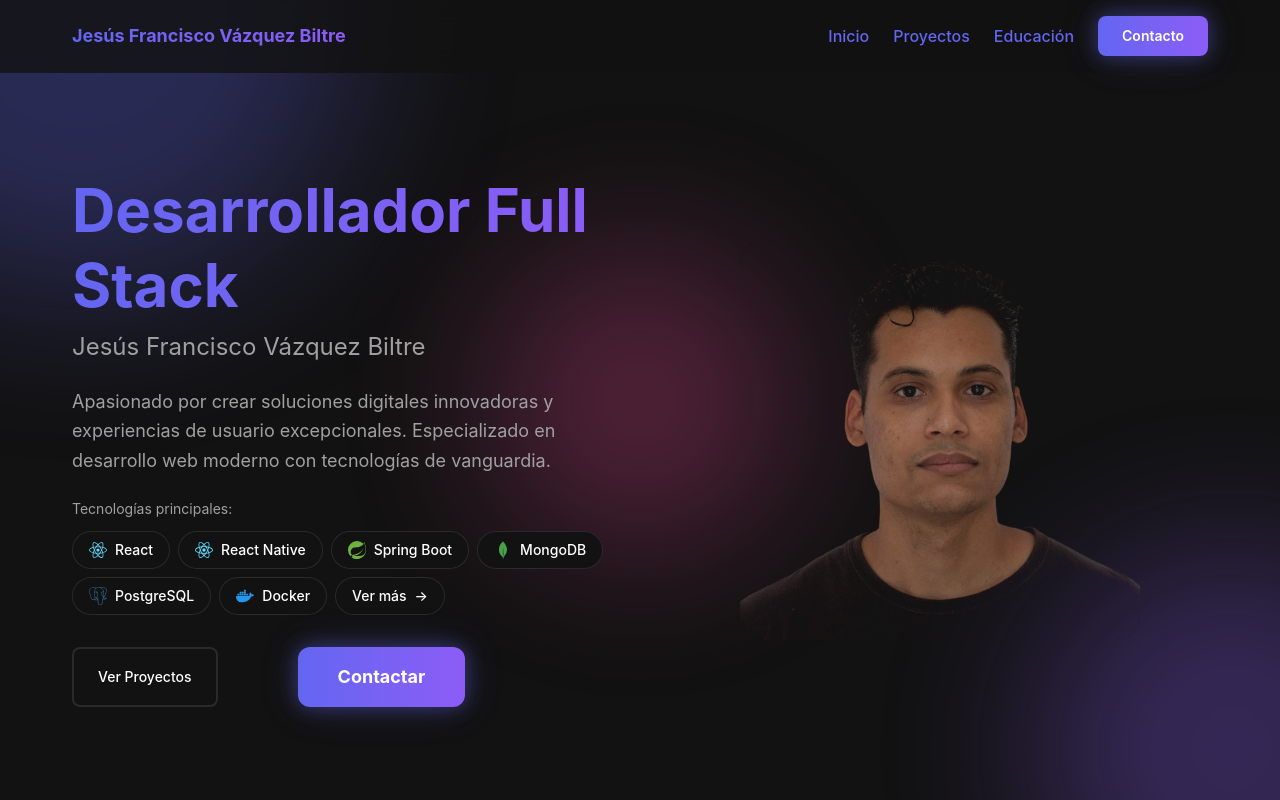
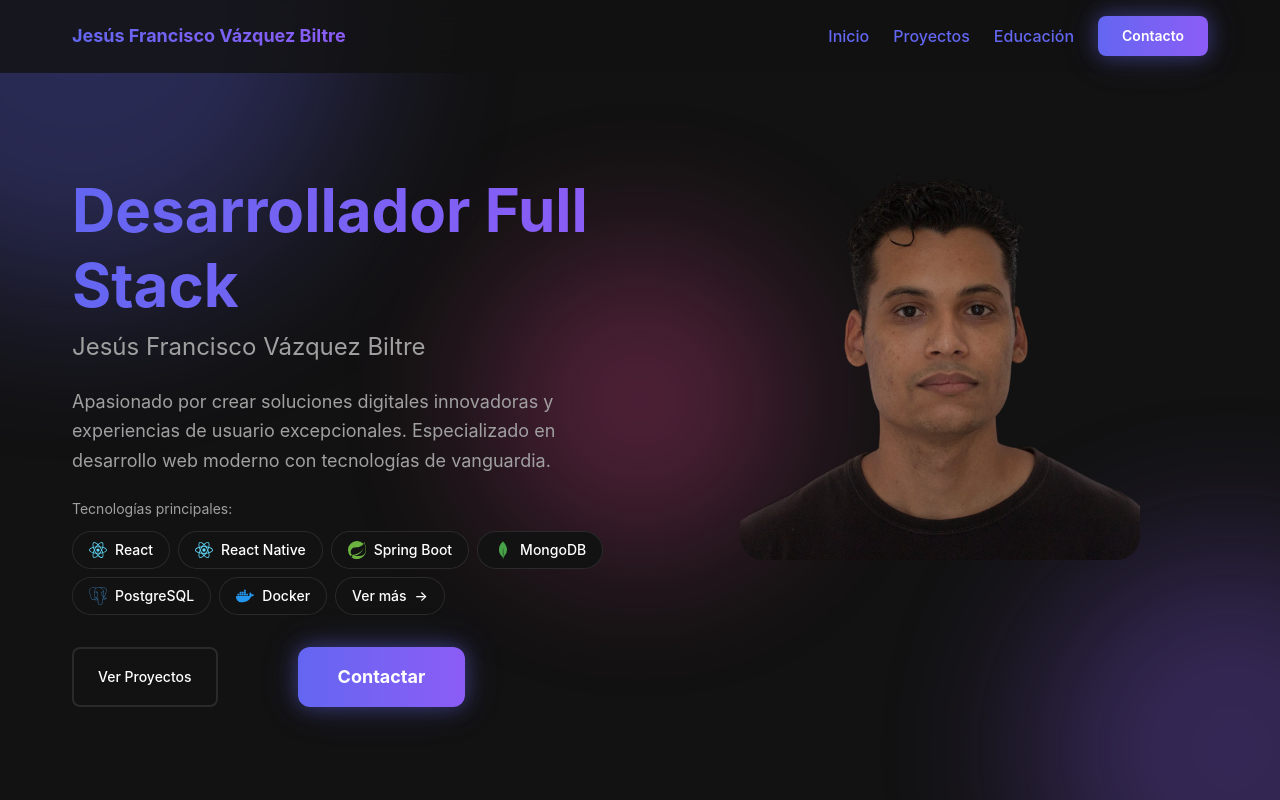
Before and after one commit to jesusfvb/portfolio, a React (Vite) app: page / in a window 1280 px wide. Shown: the top 800 px of the page. Built offline with nearby package versions, Linux system fonts and the light colour scheme.

Commit message:
refactor(hero): Adjust layout and styling in Hero component for better alignment and visual consistency

```diff
--- a/src/presentation/components/sections/hero/Hero.tsx
+++ b/src/presentation/components/sections/hero/Hero.tsx
@@ -114,8 +114,8 @@ const Hero = ({ onOpenSkillsModal }: HeroProps) => {
               </button>
             </div>
           </div>
-          <div className="flex justify-center items-center md:order-2 order-1">
-            <div className="w-[300px] h-[300px] md:w-[400px] md:h-[400px] relative">
+          <div className="flex justify-center items-start md:order-2 order-1 md:pt-0 pt-4">
+            <div className="w-[300px] h-[300px] md:w-[400px] md:h-[400px] relative md:-translate-y-20">
               <div className="relative w-full h-full overflow-hidden rounded-3xl">
                 <img
                   src={profileImage}
```
